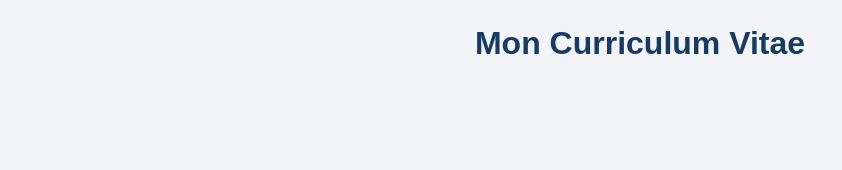
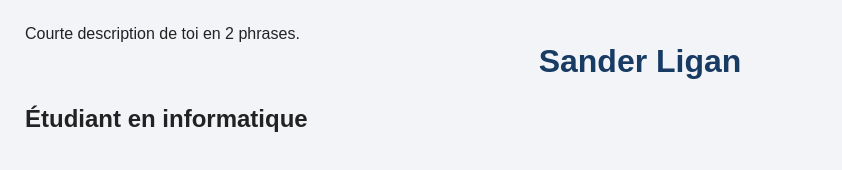
Before and after one commit to sander1b/mon-cv, a plain HTML site: page index.html in a window 1280 px wide. Shown: the whole page, without its empty margins (0-842 px from the left). Drawn offline with Linux system fonts and the light colour scheme.

Commit message:
mise en place de la section description

```diff
--- a/index.html
+++ b/index.html
@@ -7,9 +7,10 @@
     <title>Mon CV</title>
     <link rel="stylesheet" href="style.css">
 </head>
+<p>Courte description de toi en 2 phrases.</p>
 <body>
 
-    <h1>Mon Curriculum Vitae</h1>
-
+    <h1>Sander Ligan</h1>
+<h2>Étudiant en informatique</h2>
 </body>
 </html>
```
